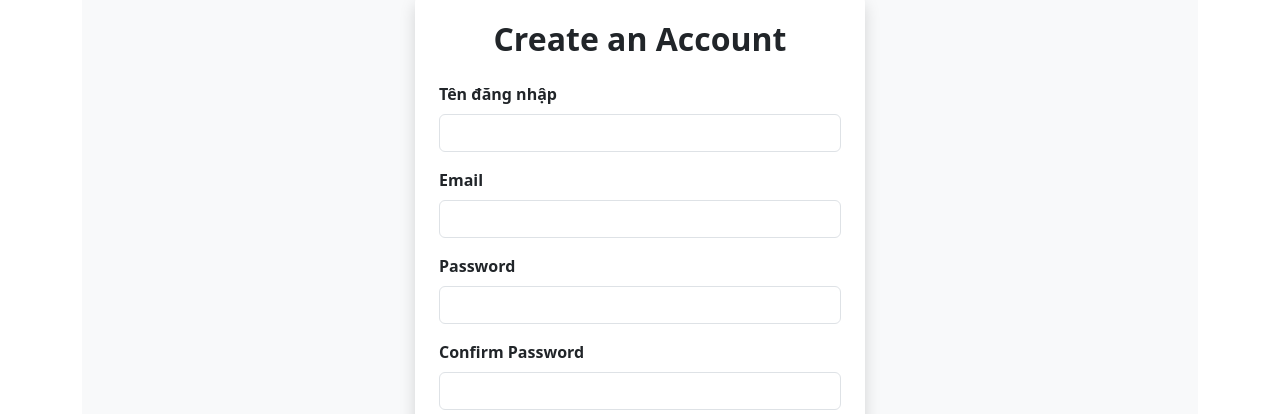
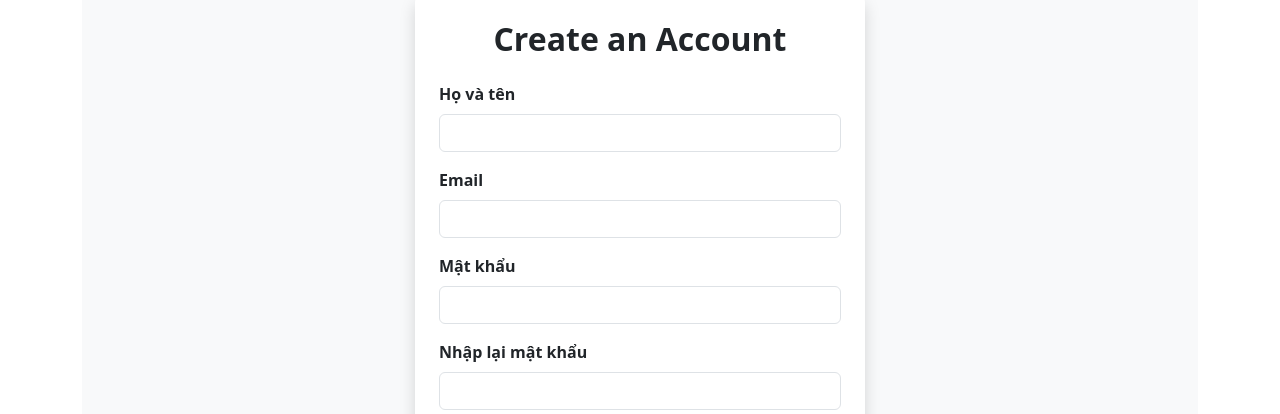
Before and after one commit to BinhTran68/datn_fontend_reactjs, a React (Vite) app: page /register in a window 1280 px wide. Shown: the part 155-569 px from the top of the page. Built offline with nearby package versions, Linux system fonts and the light colour scheme.

Commit message:
config auth admin

```diff
--- a/src/auth/auth/Register.jsx
+++ b/src/auth/auth/Register.jsx
@@ -7,14 +7,14 @@ import {validateEmail} from "../../helpers/Helpers.js"; // Assuming you have a C
 
 const Register = () => {
     const [formData, setFormData] = useState({
-        username: "",
+        fullName: "",
         email: "",
         password: "",
         confirmPassword: "",
     });
 
     const [errors, setErrors] = useState({
-        username: "",
+        fullName: "",
         email: "",
         password: "",
         confirmPassword: "",
@@ -34,7 +34,7 @@ const Register = () => {
 
     const handClearError = () => {
         setErrors({
-            username: "",
+            fullName: "",
             email: "",
             password: "",
             confirmPassword: "",
@@ -46,14 +46,14 @@ const Register = () => {
 
         // Reset lỗi trước khi kiểm tra
         const newErrors = {
-            username: "",
+            fullName: "",
             email: "",
             password: "",
             confirmPassword: "",
         };
 
-        if (!formData.username.trim()) {
-            newErrors.username = "Tên đăng nhập không được để trống";
+        if (!formData.fullName.trim()) {
+            newErrors.fullName = "Tên đăng nhập không được để trống";
             isValid = false;
         }
         if (!formData.email.trim()) {
@@ -89,7 +89,7 @@ const Register = () => {
             const response = await axios.post(
                 "http://localhost:8080/api/v1/auth/register",
                 {
-                    username: formData.username.trim(),
+                    fullName: formData.fullName.trim(),
                     email: formData.email.trim(),
                     password: formData.password.trim(),
                 }
@@ -130,11 +130,11 @@ const Register = () => {
 
                     <form onSubmit={handleSubmit}>
                         <CustomInput
-                            label="Tên đăng nhập"
+                            label="Họ và tên"
                             type="text"
-                            name="username"
-                            error={errors.username}
-                            value={formData.username}
+                            name="fullName"
+                            error={errors.fullName}
+                            value={formData.fullName}
                             onChange={handleInputChange}
                             disabled={loading}
                         />
@@ -148,7 +148,7 @@ const Register = () => {
                             disabled={loading}
                         />
                         <CustomInput
-                            label="Password"
+                            label="Mật khẩu"
                             type="password"
                             name="password"
                             value={formData.password}
@@ -157,7 +157,7 @@ const Register = () => {
                             disabled={loading}
                         />
                         <CustomInput
-                            label="Confirm Password"
+                            label="Nhập lại mật khẩu"
                             type="password"
                             name="confirmPassword"
                             value={formData.confirmPassword}
--- a/src/routers/AdminRouters.jsx
+++ b/src/routers/AdminRouters.jsx
@@ -34,9 +34,14 @@ const getRole = () => {
 
 const PrivateRoute = ({ element, allowedRoles }) => {
   const role = getRole();
-  if (allowedRoles.includes(role)) {
-    return element;
+  // if (allowedRoles.includes(role)) {
+  //   return element;
+  // }
+
+  if(true) {
+    return  element;
   }
+
   return <Navigate to="/forbidden" replace />;
 };
 
--- a/src/routers/CustomerRouters.jsx
+++ b/src/routers/CustomerRouters.jsx
@@ -16,6 +16,7 @@ import  CartPage  from "../client/page/cart/CartPage.jsx";
 import ProductsPage from "../client/page/products/ProductsPage.jsx";
 import Login from "../auth/auth/Login.jsx";
 import Register from "../auth/auth/Register.jsx";
+
 
 
 const getRole = () => {
```
